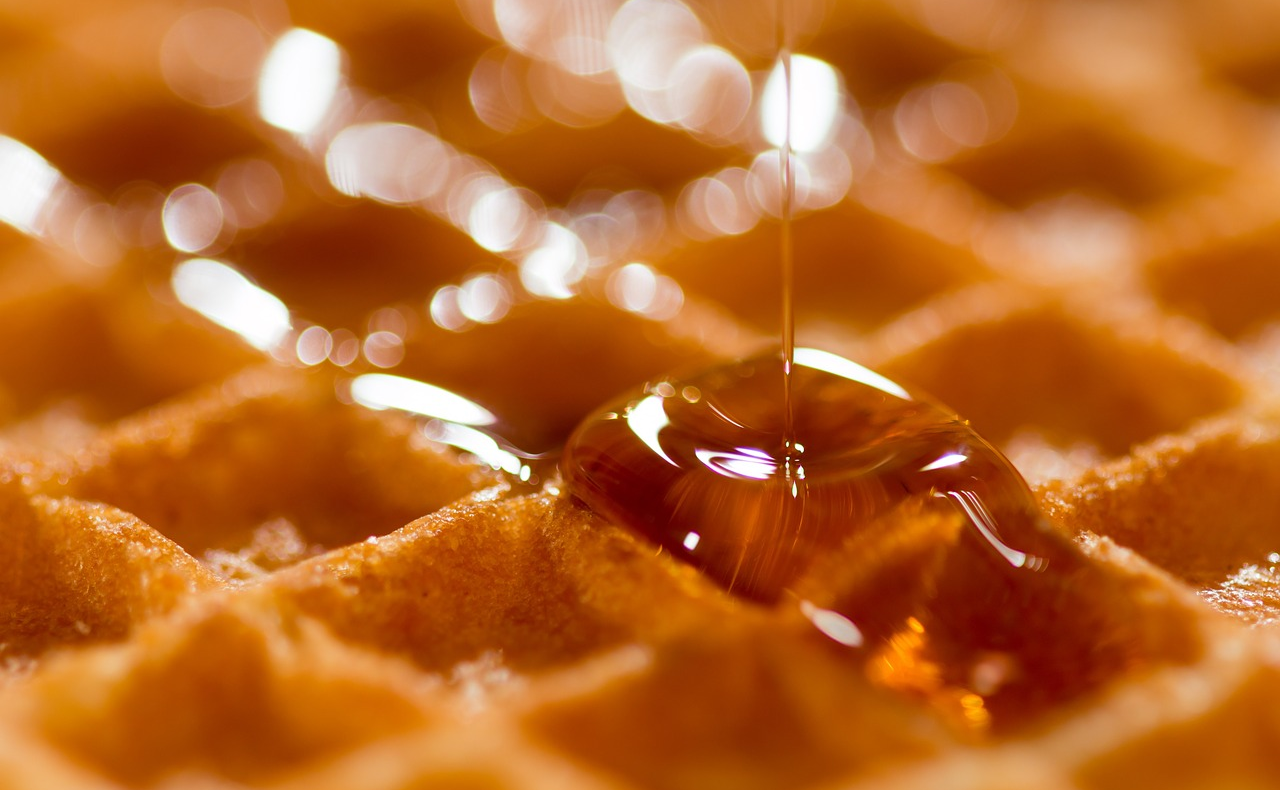
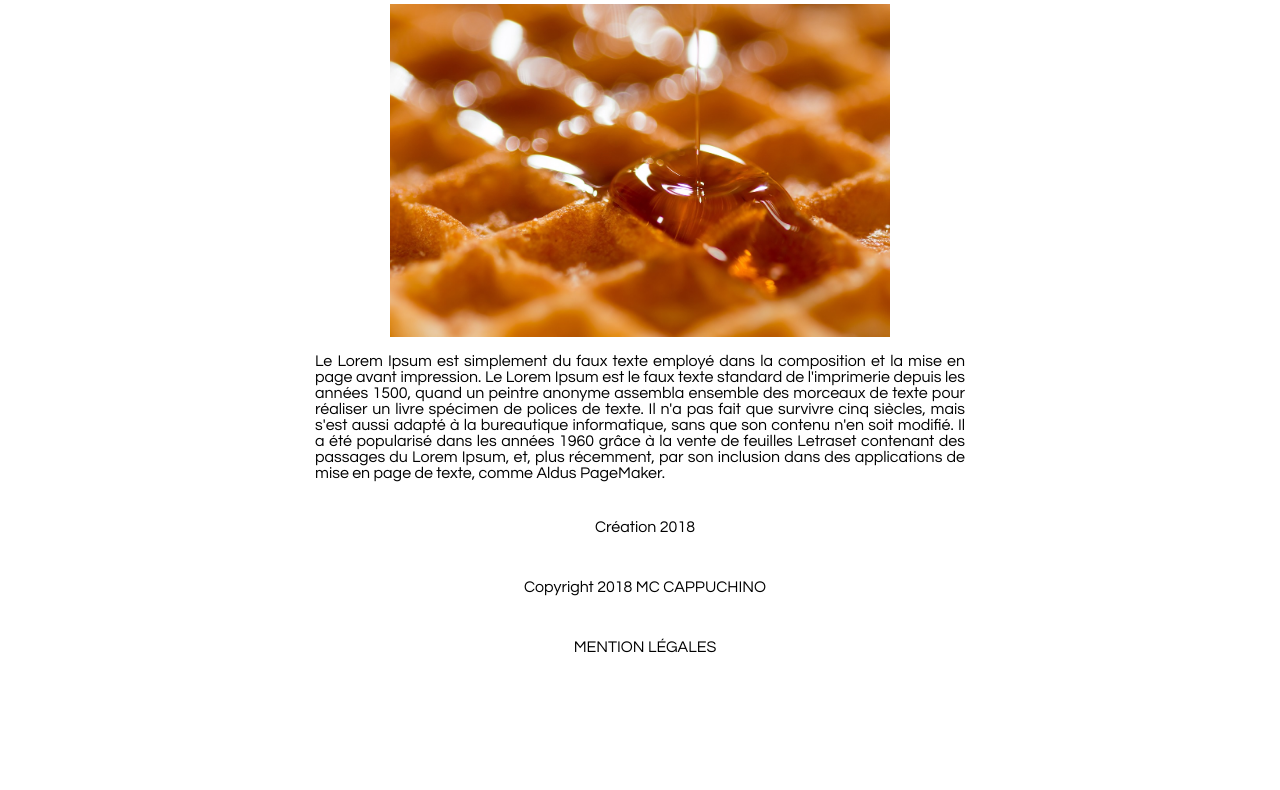
Before and after one commit to edition0ne/ITAKA, a plain HTML site: page index.html in a window 1280 px wide. Shown: the part 72-862 px from the top of the page. After the commit the page ends 800 px from the top, so only its background shows below. Drawn offline with Linux system fonts and the light colour scheme.

Commit message:
suite des modif

```diff
--- a/index.html
+++ b/index.html
@@ -3,12 +3,14 @@
  <head>
    <meta charset="utf-8">
    <title>c'est mon super site</title>
+   <link href="https://fonts.googleapis.com/css?family=Marck+Script" rel="stylesheet">
+   <link href="https://fonts.googleapis.com/css?family=Questrial" rel="stylesheet">"
    <link rel="stylesheet" type="text/css" href="./style.css">
  </head>
  <body class="no-padding-margin">
   <header class="flex-base flex center">
 <!--titre du site-->
-<h1 class="no-padding-margin"id="logo-title">le site de heddi</h1>
+<h1 class="no-padding-margin" id="logo-title">le site de heddi</h1>
 <!--navigation-->
 <nav class="flex-base flex-center full-height">
   <ul class="flex-base no-padding-margin list-no-style menu-buttons full-height">
@@ -18,9 +20,13 @@
   </ul>
  </nav>
 </header>
- <main>
+ <main class="flex-base flex-center flex-column">
+
+   <div class="image-container flex-base flex-center">
    <img src="./gaufre.jpg" alt="image de gaufre">
-   <p>Le Lorem Ipsum est simplement du faux texte employé dans la composition et la mise en page avant impression. Le Lorem Ipsum est le faux texte standard de l'imprimerie
+ </div >
+ <p class="p-base">
+   Le Lorem Ipsum est simplement du faux texte employé dans la composition et la mise en page avant impression. Le Lorem Ipsum est le faux texte standard de l'imprimerie
      depuis les années 1500, quand un peintre anonyme assembla ensemble des morceaux de texte pour réaliser un livre spécimen de polices de texte. Il n'a pas fait que
      survivre cinq siècles, mais s'est aussi adapté à la bureautique informatique, sans que son contenu n'en soit modifié. Il a été popularisé dans les années 1960 grâce
      à la vente de feuilles Letraset contenant des passages du Lorem Ipsum, et, plus récemment, par son inclusion dans des applications de mise en page de texte, comme Aldus
@@ -28,10 +34,10 @@
       </p>
   </main>
    <footer>
-     <ul>
-<li>Création :</li>
-<li>Copyright 2018</li>
-<li>Mention légales</li>
+     <ul class="no-padding-margin list-no-style menu-buttons full-height">
+<li class="full-height flex-base flex-center">Création 2018</li>
+<li class="full-height flex-base flex-center">Copyright 2018 MC CAPPUCHINO</li>
+<li class="full-height flex-base flex-center"><a href="#">Mention légales</a> </li>
      <ul/>
    </footer>
 
--- a/style.css
+++ b/style.css
@@ -1,8 +1,70 @@
+*{font-family: 'Questrial', sans-serif;}/*selectors for balises */
 header {
   height: 60px
 }
 .full-height {
  height:100%
+}
+.flex-base {
+ display: flex;
+ justify-content: space-around;
+}
+.flex-center{
+  align-items: center;
+   }
+.menu-buttons>li>a {
+  text-decoration: none;
+  color: black;
+  text-transform: uppercase;
+}
+#logo-title {
+  font-family: 'Marck Script', cursive;
+  text-transform: uppercase;
+}
+.menu-buttons>li{
+padding-left: :10px;
+padding-left:10px }
+
+.menu-buttons>li:hover, .menu-buttons>li:hover>a {
+background-color: black;
+color:white;
+}
+
+.menu-buttons>li:hover{
+  background-color: black;
+  color:white;
+}
+ul.flex-center{
+  width:300px;
+}
+.no-padding-margin{
+  margin: 0;
+  padding: 0;
+}
+.list-no-style {
+  list-style: none;
+}
+footer{
+  height: 60px
+}
+.image-container {
+  width: 500px;
+
+}
+.full-height {
+ height:100%
+}
+.flex-column {
+flex-direction: column;
+}
+.p-base{
+  width: 650px ;
+  text-align: justify;
+}
+
+.image-container>img{
+  max-width: 100%;
+  height:auto;
 }
 .flex-base {
  display: flex;
@@ -38,4 +100,5 @@ ul.flex-center{
 }
 .list-no-style {
   list-style: none;
+
 }
```
